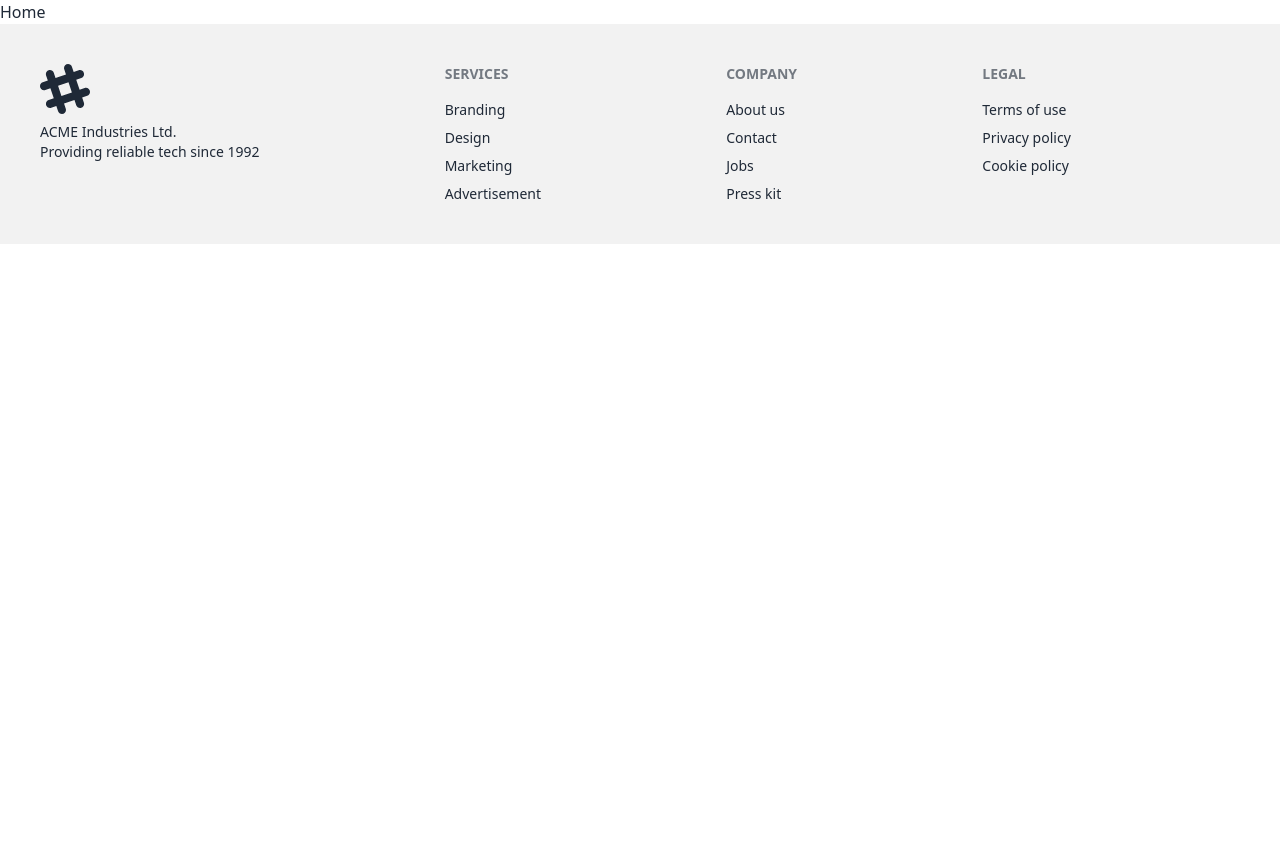
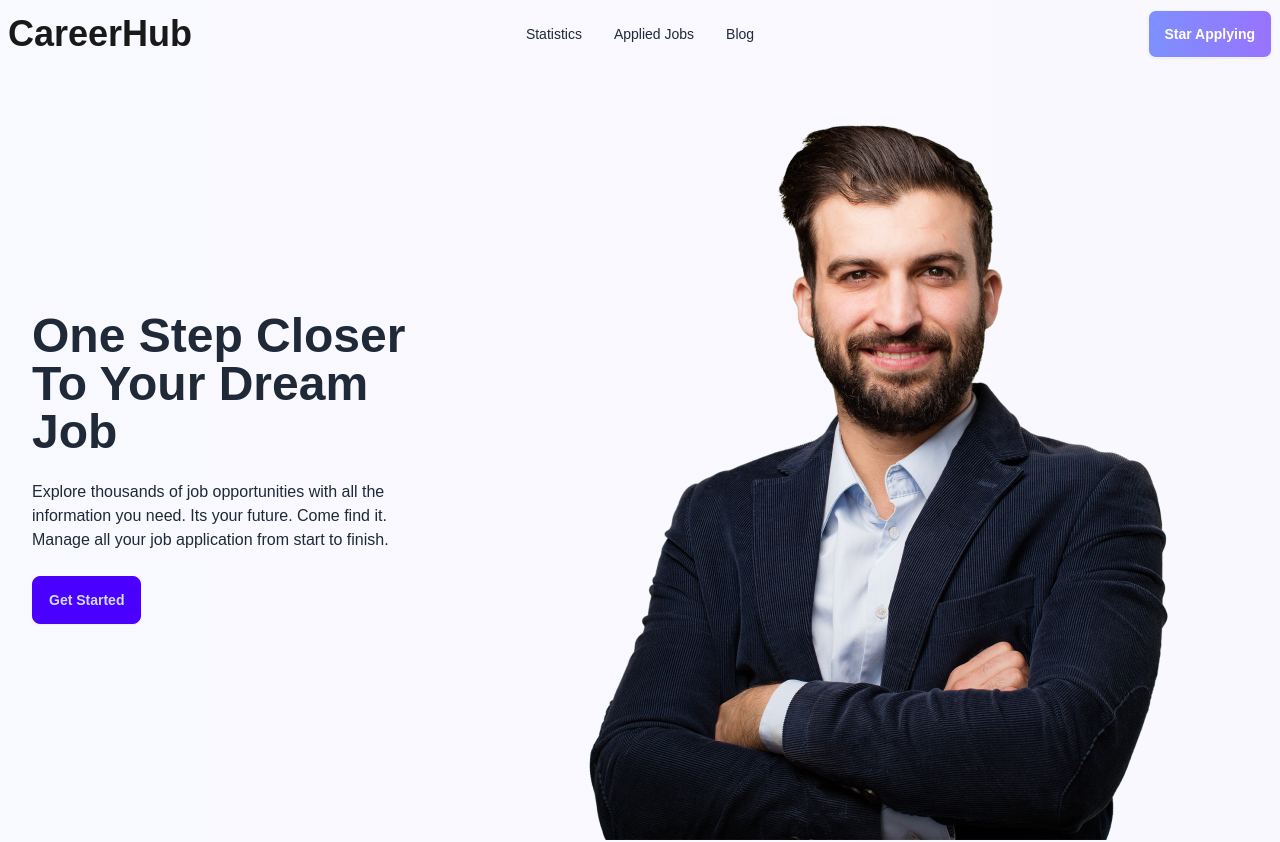
Before and after one commit to sajib689/milestone-08-carrer-hub-project, a React (Vite) app: page / in a window 1280 px wide. Shown: the top 842 px of the page. Before the commit the page ends 800 px from the top, so only its background shows below. Built offline with nearby package versions, Linux system fonts and the light colour scheme.

Commit message:
navbar end

```diff
--- /dev/null
+++ b/src/Components/AppliedJobs/AppliedJobs.jsx
@@ -0,0 +1,11 @@
+
+
+const AppliedJobs = () => {
+    return (
+        <div>
+            <h1>Applied job</h1>
+        </div>
+    );
+};
+
+export default AppliedJobs;
--- /dev/null
+++ b/src/Components/Blog/Blog.jsx
@@ -0,0 +1,11 @@
+
+
+const Blog = () => {
+    return (
+        <div>
+
+        </div>
+    );
+};
+
+export default Blog;
--- a/src/Components/Header/Header.jsx
+++ b/src/Components/Header/Header.jsx
@@ -1,11 +1,57 @@
-
+import { Link, NavLink } from "react-router-dom";
 
 const Header = () => {
-    return (
-        <div>
+  const links = (
+    <>
+      <li>
+        <NavLink to='/statistics'>Statistics</NavLink>
+      </li>
 
+      <li>
+        <NavLink to='/applied'>Applied Jobs</NavLink>
+      </li>
+      <li>
+        <NavLink to='/blog'>Blog</NavLink>
+      </li>
+    </>
+  );
+  return (
+    <div className="navbar ">
+      <div className="navbar-start">
+        <div className="dropdown">
+          <div tabIndex={0} role="button" className="btn btn-ghost lg:hidden">
+            <svg
+              xmlns="http://www.w3.org/2000/svg"
+              className="h-5 w-5"
+              fill="none"
+              viewBox="0 0 24 24"
+              stroke="currentColor"
+            >
+              <path
+                strokeLinecap="round"
+                strokeLinejoin="round"
+                strokeWidth="2"
+                d="M4 6h16M4 12h8m-8 6h16"
+              />
+            </svg>
+          </div>
+          <ul
+            tabIndex={0}
+            className="menu menu-sm dropdown-content mt-3 z-[1] p-2 shadow bg-base-100 rounded-box w-52"
+          >
+            {links}
+          </ul>
         </div>
-    );
+        <Link to='/' className="font-bold text-[#1A1919] text-4xl">CareerHub</Link>
+      </div>
+      <div className="navbar-center hidden lg:flex">
+        <ul className="menu menu-horizontal px-1">{links}</ul>
+      </div>
+      <div className="navbar-end">
+        <a className="btn text-white bg-gradient-to-r from-[#7E90FE] to-[#9873FF]">Star Applying</a>
+      </div>
+    </div>
+  );
 };
 
 export default Header;
--- /dev/null
+++ b/src/Components/Hero/Hero.jsx
@@ -0,0 +1,18 @@
+import user from '../../assets/images/user.png'
+
+const Hero = () => {
+    return (
+        <div className="hero min-h-screen ">
+        <div className="hero-content w-full flex-col lg:flex-row-reverse">
+          <img src={user} className=" rounded-lg " />
+          <div className='ms-4'>
+            <h1 className="text-5xl font-bold">One Step Closer To Your Dream Job</h1>
+            <p className="py-6">Explore thousands of job opportunities with all the information you need. Its your future. Come find it. Manage all your job application from start to finish.</p>
+            <button className="btn btn-primary">Get Started</button>
+          </div>
+        </div>
+      </div>
+    );
+};
+
+export default Hero;
--- a/src/Components/Home/Home.jsx
+++ b/src/Components/Home/Home.jsx
@@ -1,9 +1,10 @@
+import Hero from "../Hero/Hero";
 
 
 const Home = () => {
     return (
         <div>
-            <h1>Home</h1>
+            <Hero/>
         </div>
     );
 };
--- a/src/Components/Root/Root.jsx
+++ b/src/Components/Root/Root.jsx
@@ -1,10 +1,12 @@
 import { Outlet } from "react-router-dom";
 import Footer from "../Footer/Footer";
+import Header from "../Header/Header";
 
 
 const Root = () => {
     return (
         <div>
+            <Header/>
             <Outlet/>
             <Footer/>
         </div>
--- /dev/null
+++ b/src/Components/Statistics/Statistics.jsx
@@ -0,0 +1,11 @@
+
+
+const Statistics = () => {
+    return (
+        <div>
+
+        </div>
+    );
+};
+
+export default Statistics;
--- a/src/index.css
+++ b/src/index.css
@@ -1,3 +1,7 @@
 @tailwind base;
 @tailwind components;
 @tailwind utilities;
+@import url('https://fonts.googleapis.com/css2?family=Manrope:wght@200..800&display=swap');
+.manrope {
+    font-family: "Manrope", sans-serif;
+  }
--- a/src/main.jsx
+++ b/src/main.jsx
@@ -7,6 +7,9 @@ import {
 } from "react-router-dom";
 import Root from './Components/Root/Root';
 import Home from './Components/Home/Home';
+import AppliedJobs from './Components/AppliedJobs/AppliedJobs';
+import Statistics from './Components/Statistics/Statistics';
+import Blog from './Components/Blog/Blog';
 
 const router = createBrowserRouter([
   {
@@ -16,12 +19,26 @@ const router = createBrowserRouter([
       {
         path: "/",
         element: <Home/>
+      },
+      {
+        path: "/applied",
+        element: <AppliedJobs/>
+      },
+      {
+        path: "/statistics",
+        element: <Statistics/>
+      },
+      {
+        path: "/blog",
+        element: <Blog/>
       }
     ],
   },
 ]);
 ReactDOM.createRoot(document.getElementById('root')).render(
   <React.StrictMode>
+   <div className='container mx-auto manrope bg-gradient-to-r from-[#7E90FE0D] to-[#9873FF0D]'>
    <RouterProvider router={router} />
+   </div>
   </React.StrictMode>,
 )
```
Also changed, not shown: 1 other file (tests, documents, lock files or other folders).
